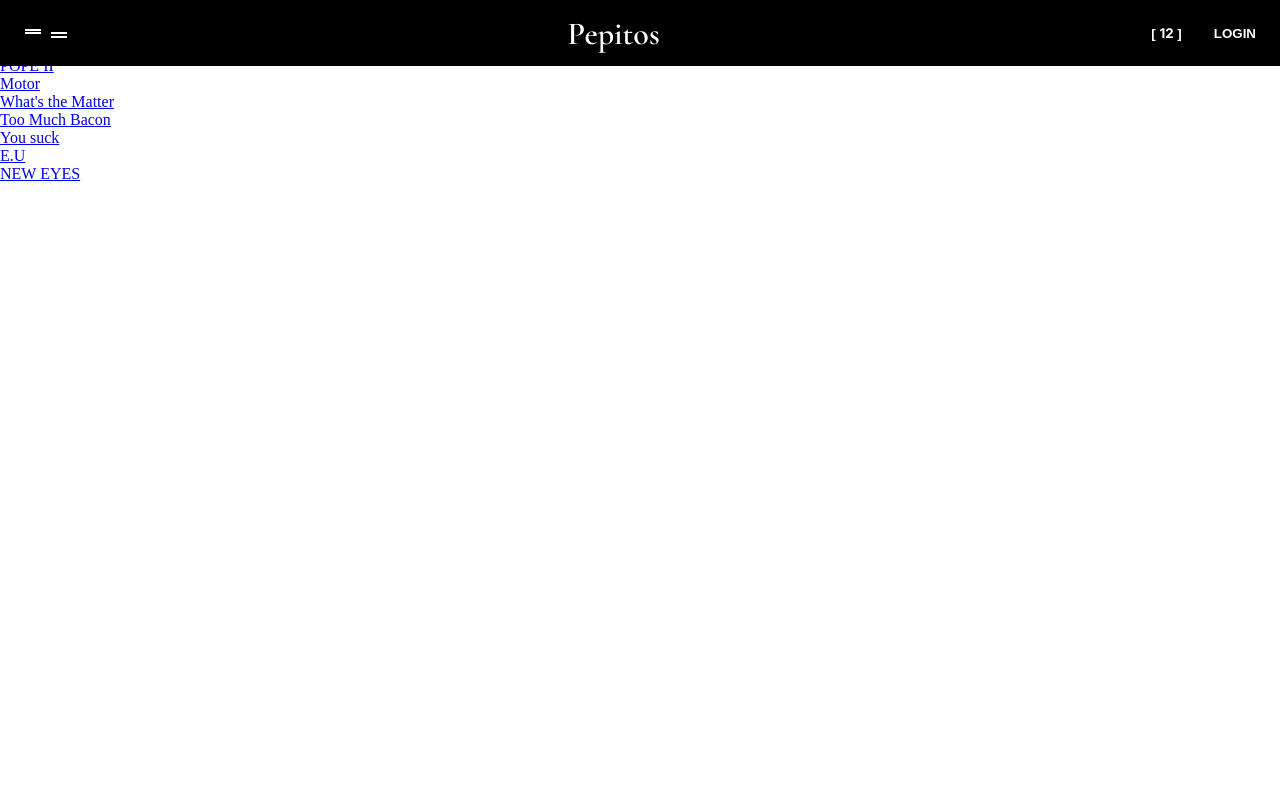
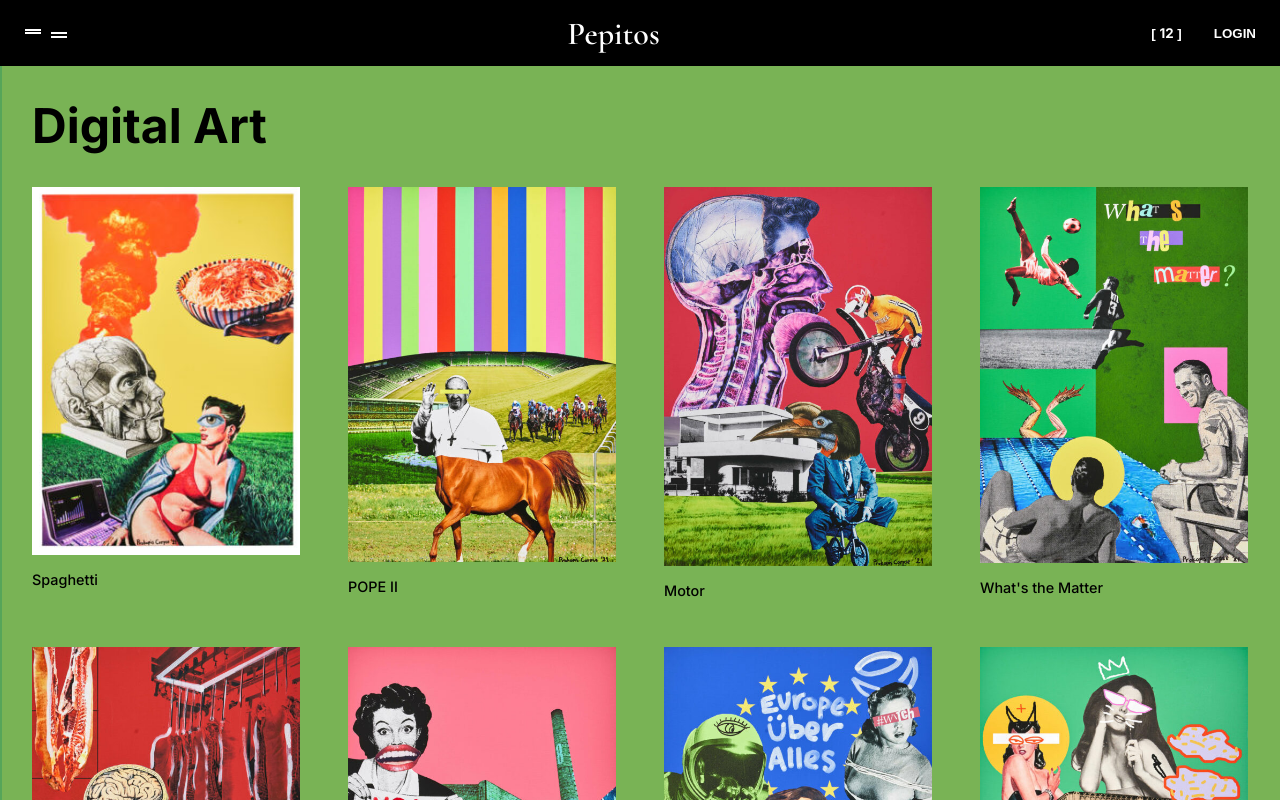
Before and after one commit to leandromuzzupappa/chouse-gallery, a React (Vite) app: page /digital-art in a window 1280 px wide. Shown: the top 800 px of the page. Built offline with nearby package versions, Linux system fonts and the light colour scheme.

Commit message:
Update GalleryGrid

```diff
--- a/src/pages/GalleryGrid/GalleryGrid.css
+++ b/src/pages/GalleryGrid/GalleryGrid.css
@@ -0,0 +1,39 @@
+.gallery-page {
+  --gallery-width: 100vw;
+  --gallery-height: 100vh;
+  --gallery-padding: 6rem 2rem 2rem 2rem;
+
+  background-color: #79b355;
+  background-image: linear-gradient(#56a559 1.6px, transparent 1.6px),
+    linear-gradient(to right, #56a559 1.6px, #79b355 1.6px);
+  background-size: 52px 52px;
+  background-attachment: fixed;
+
+  min-height: var(--gallery-height);
+  padding: var(--gallery-padding);
+  width: var(--gallery-width);
+}
+
+.gallery-page--title {
+  font-size: 3rem;
+  font-weight: 700;
+  margin-bottom: 2rem;
+}
+
+.gallery-page--grid {
+  display: grid;
+  grid-template-columns: repeat(4, minmax(0, 1fr));
+  column-gap: 3rem;
+  row-gap: 3rem;
+}
+
+@media screen and (max-width: 1000px) {
+  .gallery-page {
+    background-size: 16px 16px;
+  }
+
+  .gallery-page--grid {
+    grid-template-columns: repeat(2, minmax(0, 1fr));
+    align-content: center;
+  }
+}
--- a/src/pages/GalleryGrid/GalleryGrid.jsx
+++ b/src/pages/GalleryGrid/GalleryGrid.jsx
@@ -1,8 +1,9 @@
+import "./GalleryGrid.css";
 import { useEffect, useState } from "react";
-import { useParams, Link } from "react-router-dom";
+import { useParams } from "react-router-dom";
 import { getCategoryBySlug } from "../../services/categoryService";
 import { getProductsByCategorySlug } from "../../services/productService";
-import { handleProductName } from "../../utils/utils";
+import { ProductCard } from "../../components/ProductCard/ProductCard";
 
 export const GalleryGrid = () => {
   const { categoryName } = useParams();
@@ -21,21 +22,17 @@ export const GalleryGrid = () => {
     getCategoryData();
   }, [categoryName]);
 
-  const handleProductLink = ({ id, name }) => {
-    return `/${id}/${handleProductName(name)}`;
-  };
+  return (
+    <section className="gallery-page">
+      <h1 className="gallery-page--title">{category.name}</h1>
 
-  return (
-    <>
-      <h1>{category.name}</h1>
-
-      <ul>
+      <ul className="gallery-page--grid">
         {products.map((product) => (
-          <li key={product.id}>
-            <Link to={handleProductLink(product)}>{product.name}</Link>
+          <li key={product.id} className="gallery-page--grid-item">
+            <ProductCard {...product} />
           </li>
         ))}
       </ul>
-    </>
+    </section>
   );
 };
```
